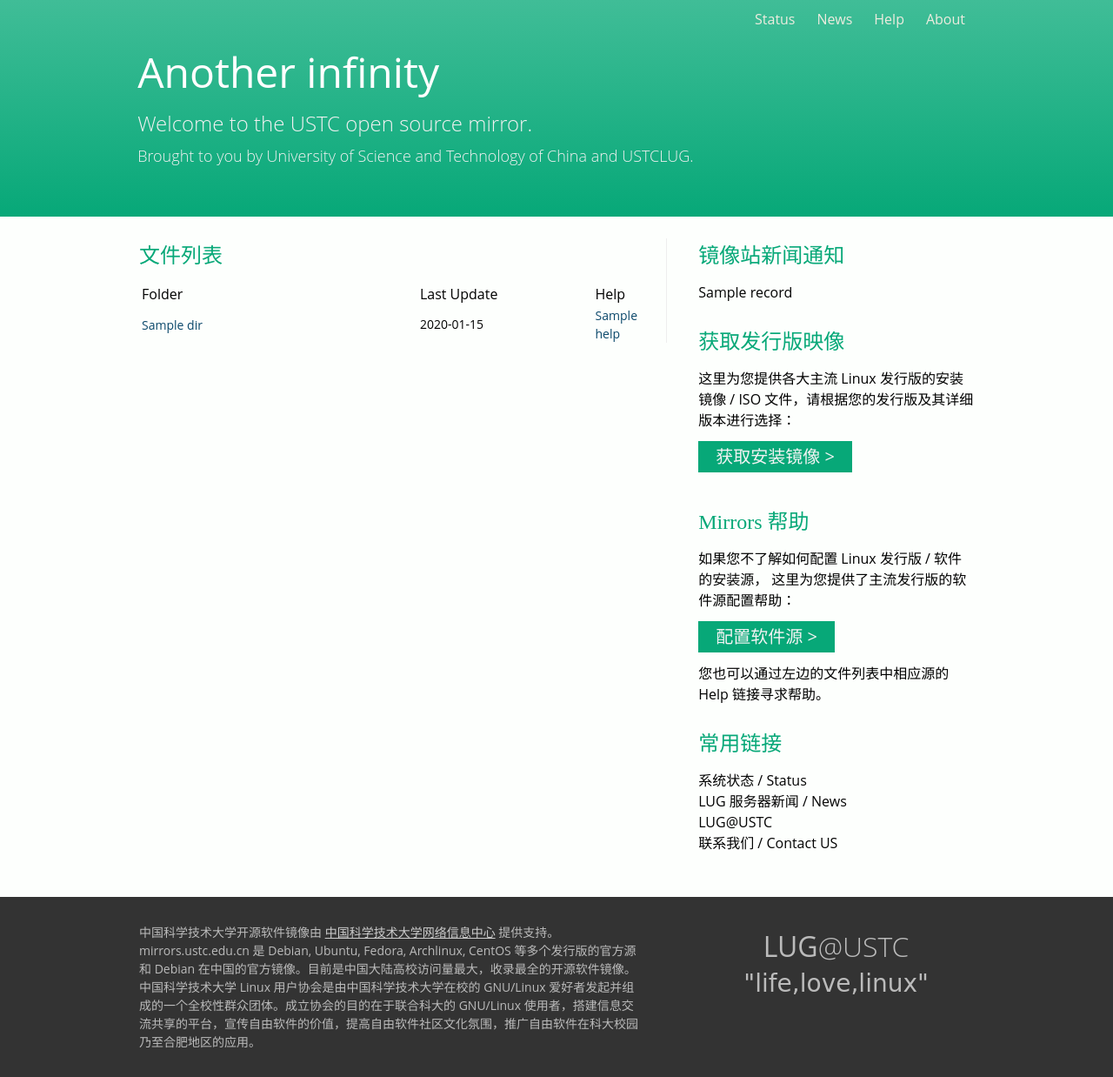
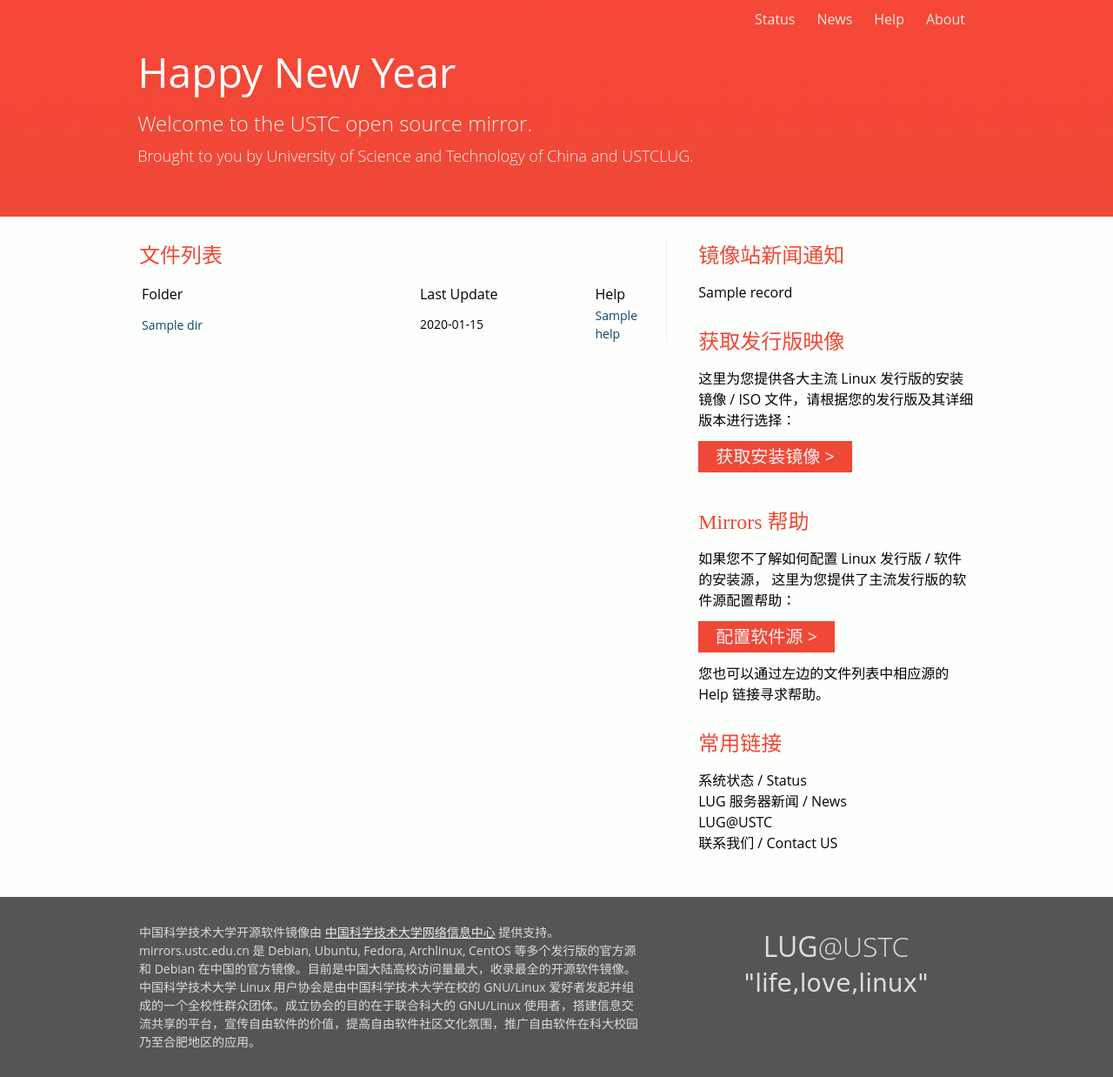
Before and after one commit to ustclug/mirrors-index, a Python web app: template templates/index.html in a window 1280 px wide. Shown: the whole page at 87% size. Run offline with Jinja, Linux system fonts and the light colour scheme; the template is opened without the code that fills it: most values are stand-ins (such as "Sample title", 1, 10 or a date in 2020); some web fonts are replaced.

Commit message:
new year theme

```diff
--- a/templates/header.html
+++ b/templates/header.html
@@ -8,7 +8,7 @@
 </div>
 <div id="welcome">
     <div id="intro">
-        <h1>Another infinity</h1>
+        <h1>Happy New Year</h1>
         <h2>Welcome to the USTC open source mirror.</h2>
         <p>Brought to you by University of Science and Technology of China and USTCLUG.</p>
         <br>
--- a/templates/style.html
+++ b/templates/style.html
@@ -36,13 +36,13 @@
 #welcome{
     /*width: 100%;*/
     padding: 40px 15px 40px 0px;
-    background: #40bd97; /* Old browsers */
-    background: -moz-linear-gradient(top, #40bd97 0%, #07a878 100%); /* FF3.6+ */
-    background: -webkit-gradient(linear, left top, left bottom, color-stop(0%,#40bd97), color-stop(100%,#07a878)); /* Chrome,Safari4+ */
-    background: -webkit-linear-gradient(top, #40bd97 0%,#07a878 100%); /* Chrome10+,Safari5.1+ */
-    background: -o-linear-gradient(top, #40bd97 0%,#07a878 100%); /* Opera 11.10+ */
-    background: -ms-linear-gradient(top, #40bd97 0%,#07a878 100%); /* IE10+ */
-    background: linear-gradient(to bottom, #40bd97 0%,#07a878 100%); /* W3C */
+    background: #f64737; /* Old browsers */
+    background: -moz-linear-gradient(top, #f64737 0%, #ef4836 100%); /* FF3.6+ */
+    background: -webkit-gradient(linear, left top, left bottom, color-stop(0%,#f64737), color-stop(100%,#ef4836)); /* Chrome,Safari4+ */
+    background: -webkit-linear-gradient(top, #f64737 0%,#ef4836 100%); /* Chrome10+,Safari5.1+ */
+    background: -o-linear-gradient(top, #f64737 0%,#ef4836 100%); /* Opera 11.10+ */
+    background: -ms-linear-gradient(top, #f64737 0%,#ef4836 100%); /* IE10+ */
+    background: linear-gradient(to bottom, #f64737 0%,#ef4836 100%); /* W3C */
 }
 #intro{
     margin:0 auto;
@@ -75,7 +75,7 @@
     margin:25px auto;
 }
 #filelist h3{
-    color:#07A878;
+    color:#ef4836;
     font-family: "Open Sans","Ubuntu","Hiragino Sans GB", "Wenquanyi Micro Hei", "WenQuanYi Micro Hei Mono", "WenQuanYi Zen Hei", "WenQuanYi Zen Hei", "Apple LiGothic Medium", "STXihei", "ST Heiti", "WenQuanYi Zen Hei Sharp";
     font-weight:100;
     font-size:24px;
@@ -148,7 +148,7 @@
     margin-bottom: 25px;
 }
 #sidebar h3{
-    color:#07A878;
+    color:#ef4836;
     font-family: "Hiragino Sans GB", "Wenquanyi Micro Hei", "WenQuanYi Micro Hei Mono", "WenQuanYi Zen Hei", "WenQuanYi Zen Hei", "Apple LiGothic Medium", "STXihei", "ST Heiti", "WenQuanYi Zen Hei Sharp";
     font-weight:300;
     font-size:24px;
@@ -167,7 +167,7 @@
 }
 .btn{
     display: inline-block;
-    background-color: #07A878;
+    background-color: #ef4836;
     margin:12px auto 12px auto;
     padding:3px 20px;
     line-height: 1.5em;
@@ -184,11 +184,11 @@
 
 }
 .btn:hover{
-    background-color:#40BD97;
+    background-color:#f64737;
 }
 #footer{
-    background-color: #333;
-    color:#bbb;
+    background-color: #555;
+    color:#ddd;
     padding:30px 0;
 }
 #footercontent{
@@ -203,7 +203,7 @@
     line-height: 1.5em;
 }
 #footerleft a{
-    color:#ccc;
+    color:#eee;
 }
 #footerright{
     width:33%;
@@ -253,7 +253,7 @@
     font-weight:300;
     font-size:22px;
     padding:8px 20px;
-    background-color: #07A878;
+    background-color: #ef4836;
     color:#FCFCFC;
 }
 .modalcontent{
```
